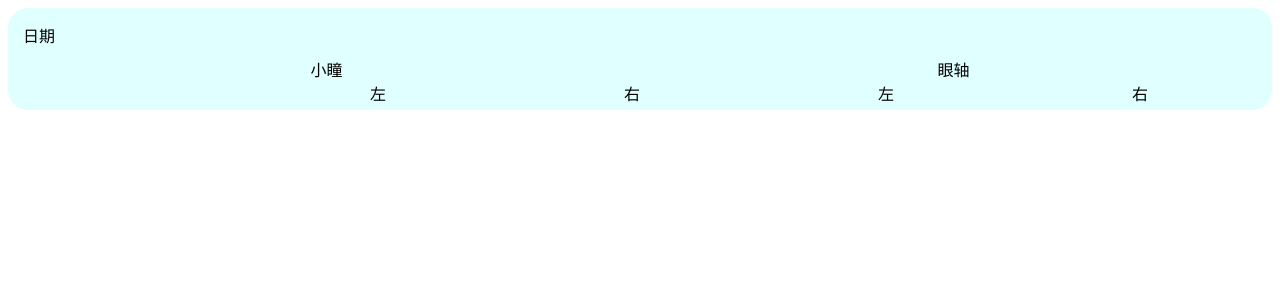
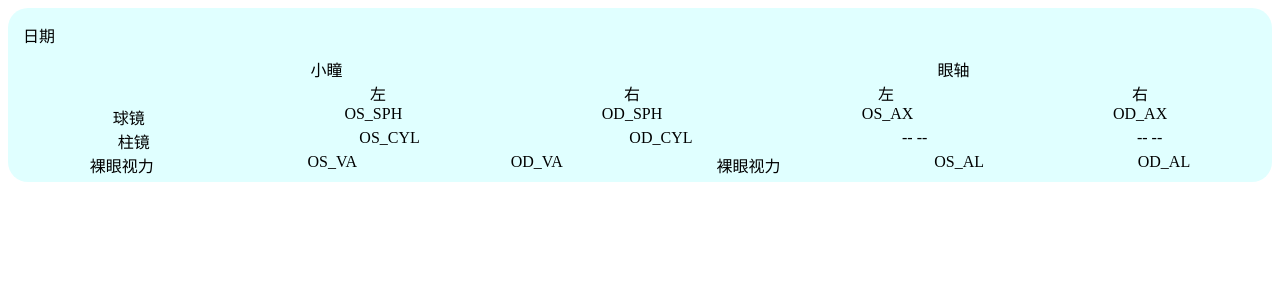
Before and after one commit to wumingqing2018/maneu-guest-web, a Django app: page /test/ in a window 1280 px wide. Shown: the top 300 px of the page. Run offline with Django 3.2, Linux system fonts and the light colour scheme.

Commit message:
添加可视化功能

```diff
--- a/templates/test.html
+++ b/templates/test.html
@@ -18,7 +18,28 @@
         <div class="grid-item" style="text-align:center;">左</div>
         <div class="grid-item" style="text-align:center;">右</div>
     </div>
-</div>
+    <div class="grid-container" style="display: grid; grid-template-columns: auto auto auto auto auto;">
+        <div class="grid-item" style="text-align:center;">球镜</div>
+        <div class="grid-item" style="text-align:center;">OS_SPH</div>
+                <div class="grid-item" style="text-align:center;">OD_SPH</div>
+        <div class="grid-item" style="text-align:center;">OS_AX</div>
+        <div class="grid-item" style="text-align:center;">OD_AX</div>
+    </div>
+        <div class="grid-container" style="display: grid; grid-template-columns: auto auto auto auto auto;">
+        <div class="grid-item" style="text-align:center;">柱镜</div>
+        <div class="grid-item" style="text-align:center;">OS_CYL</div>
+                <div class="grid-item" style="text-align:center;">OD_CYL</div>
+        <div class="grid-item" style="text-align:center;">-- --</div>
+        <div class="grid-item" style="text-align:center;">-- --</div>
+    </div>
+            <div class="grid-container" style="display: grid; grid-template-columns: auto auto auto auto auto auto;">
+        <div class="grid-item" style="text-align:center;">裸眼视力</div>
+        <div class="grid-item" style="text-align:center;">OS_VA</div>
+                <div class="grid-item" style="text-align:center;">OD_VA</div>
+                        <div class="grid-item" style="text-align:center;">裸眼视力</div>
+        <div class="grid-item" style="text-align:center;">OS_AL</div>
+        <div class="grid-item" style="text-align:center;">OD_AL</div>
+    </div>
 </div>
 </body>
 </html>
```
